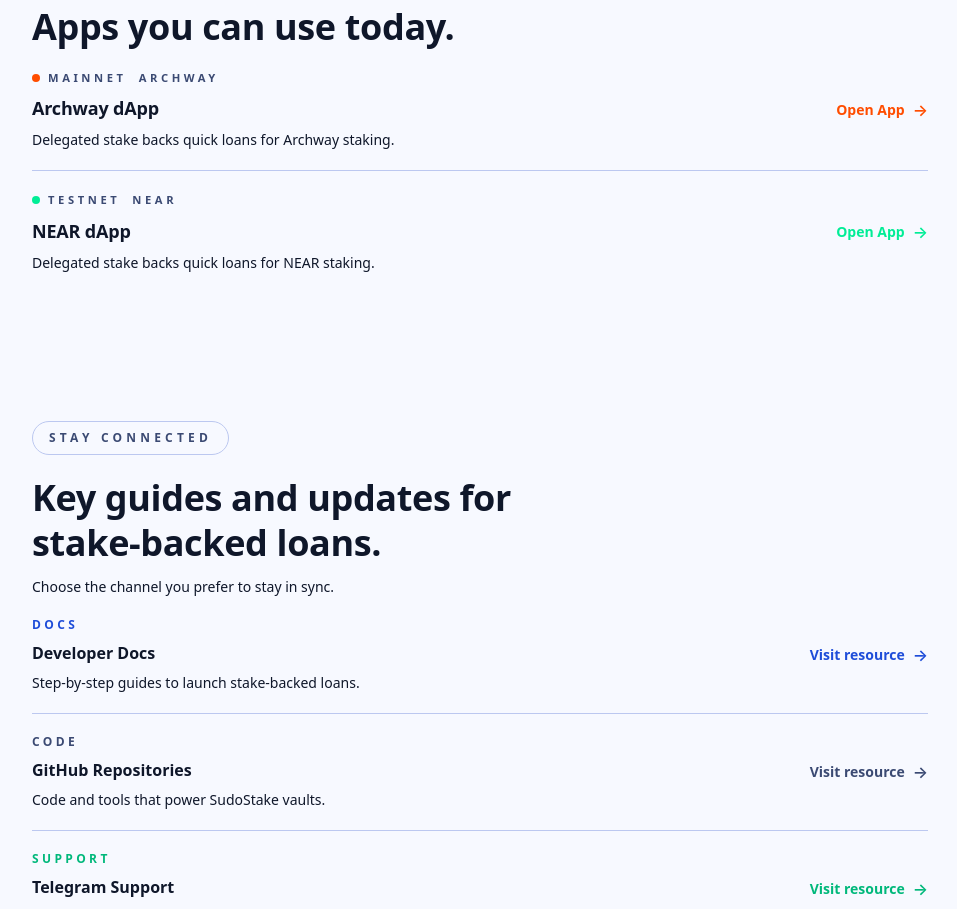
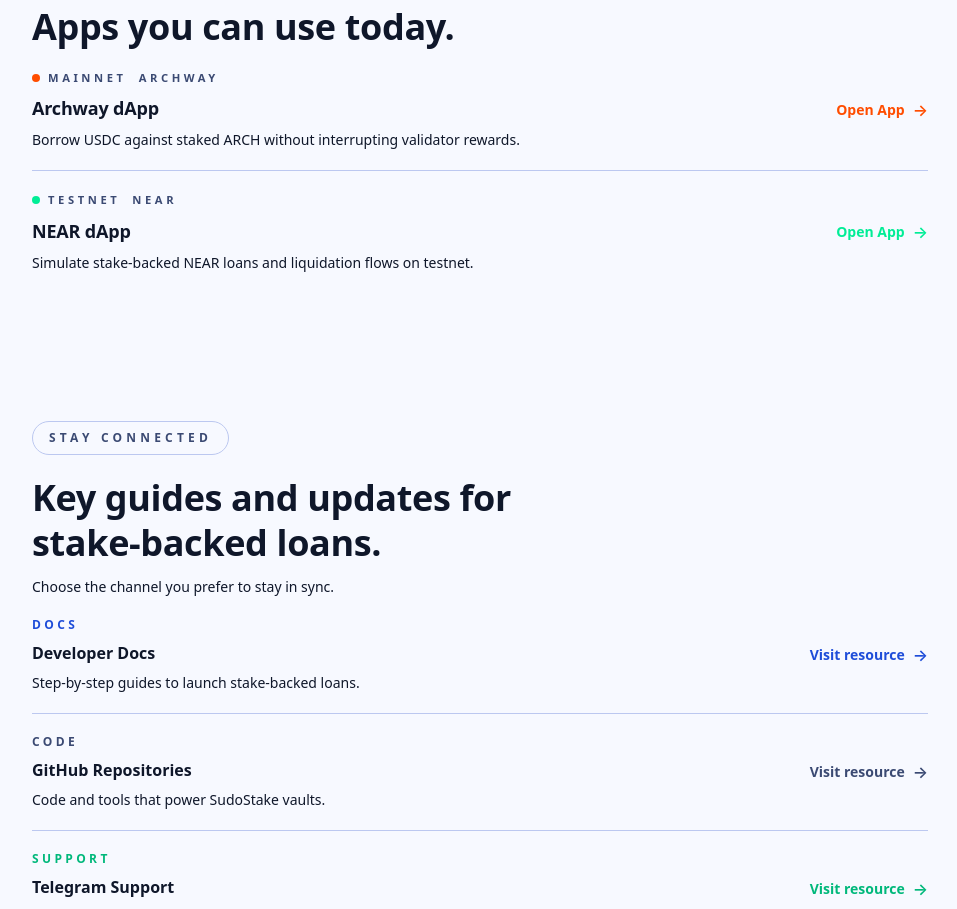
Before and after one commit to sudostake/sudostake_web, a Next.js app: page / in a window 1280 px wide. Shown: the part 880-1789 px from the top of the page, without its empty margins (160-1117 px from the left). Built offline with nearby package versions, Linux system fonts and the light colour scheme.

Commit message:
Add description field to NetworkSection networks
Introduces a 'description' property to each network object and updates the UI to display it instead of a static message. This allows for more specific and informative descriptions for each network entry.

```diff
--- a/app/components/NetworkSection.tsx
+++ b/app/components/NetworkSection.tsx
@@ -2,6 +2,7 @@
   name: string;
   href: string;
   status: string;
+  description: string;
   accent: {
     base: string;
     gradient: string;
@@ -15,6 +16,8 @@
     name: "Archway dApp",
     href: "https://sudostake-web-cosmos--sudostake.us-east4.hosted.app",
     status: "Mainnet",
+    description:
+      "Borrow USDC against staked ARCH without interrupting validator rewards.",
     accent: {
       base: "#ff4d00",
       gradient:
@@ -27,6 +30,8 @@
     name: "NEAR dApp",
     href: "https://sudostake-web-near--sudostake.us-east4.hosted.app",
     status: "Testnet",
+    description:
+      "Simulate stake-backed NEAR loans and liquidation flows on testnet.",
     accent: {
       base: "#00ed96",
       gradient:
@@ -78,7 +83,7 @@
                     {network.name}
                   </h3>
                   <p className="text-sm text-secondary-strong/90 dark:text-zinc-400">
-                    Delegated stake backs quick loans for {network.name.split(" ")[0]} staking.
+                    {network.description}
                   </p>
                 </div>
                 <span
```
